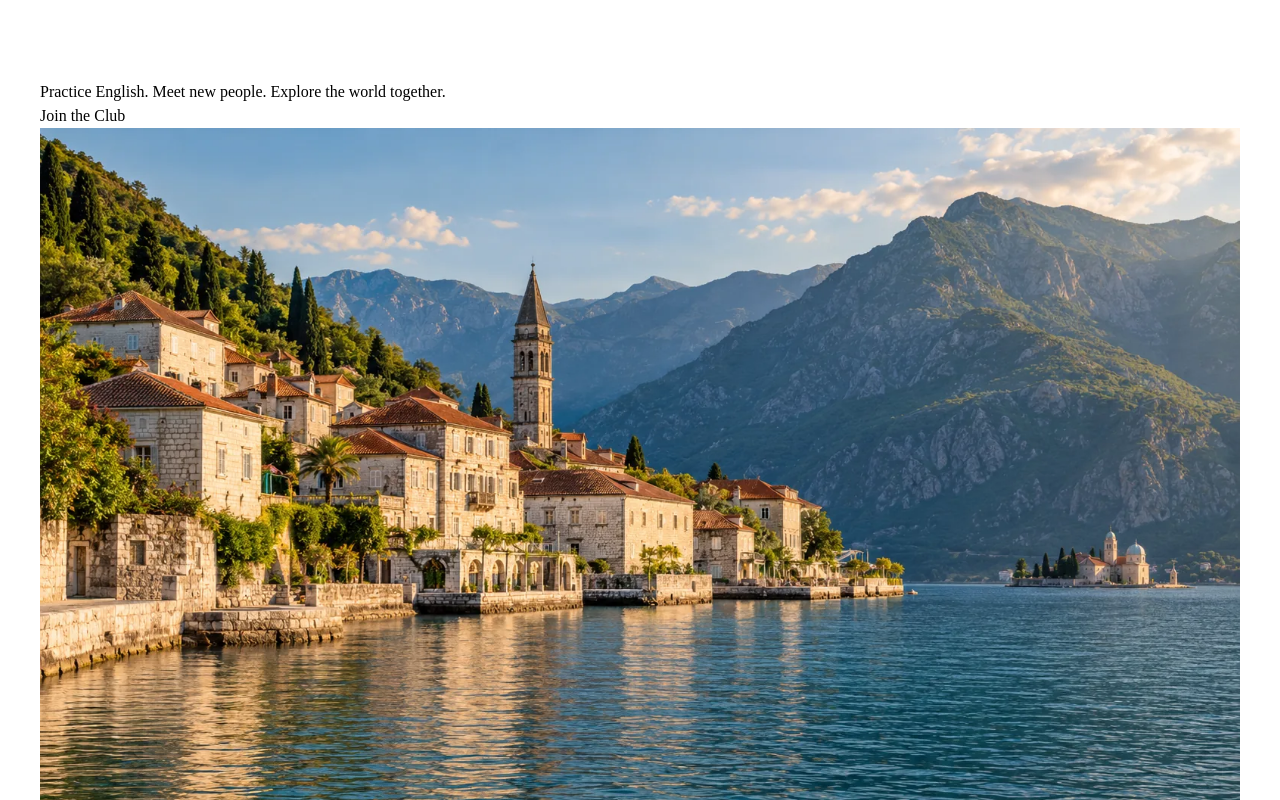
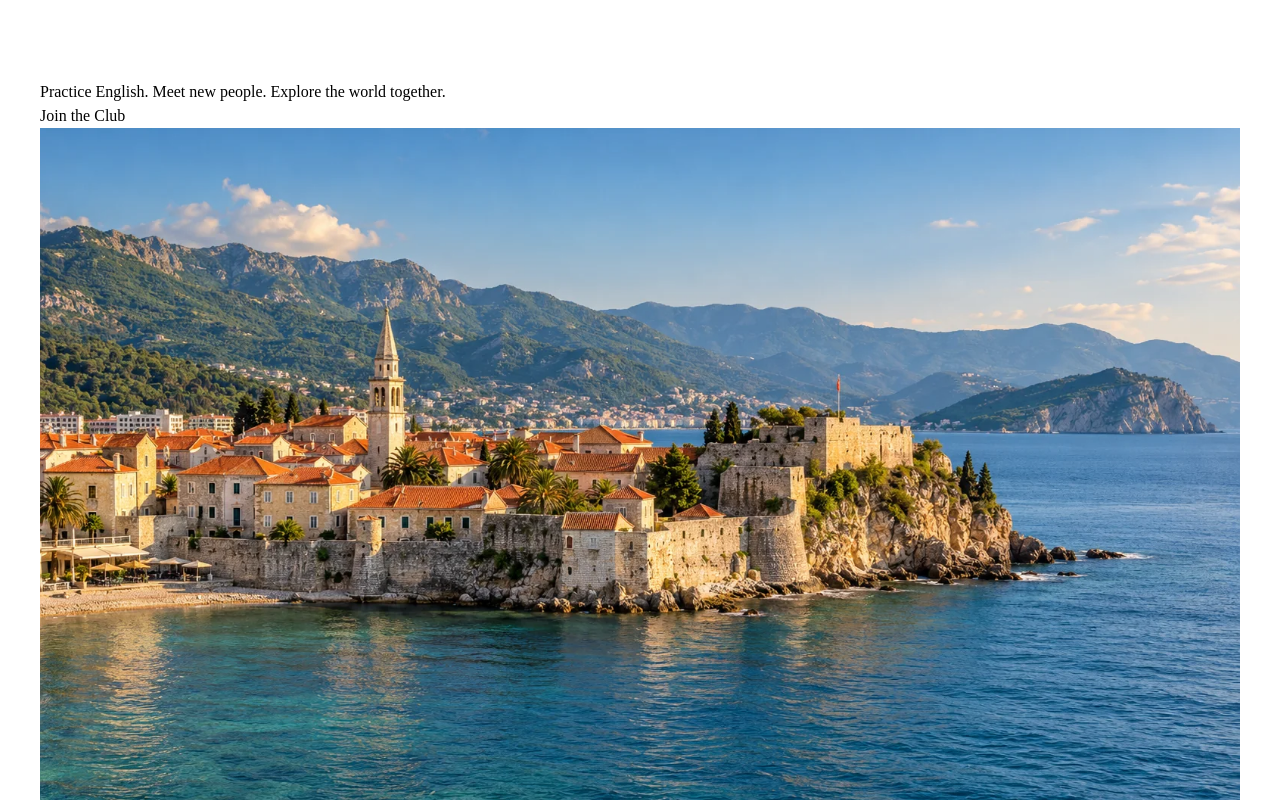
Before and after one commit to asamusenkaEPAM/AIBY, a React (Vite) app in the folder examples/english-club/source/: page / in a window 1280 px wide. Shown: the part 1380-2180 px from the top of the page. Built offline with nearby package versions, Linux system fonts and the light colour scheme; a web font is replaced by a local one.

Commit message:
Replace hero with Budva Old Town

```diff
--- a/examples/english-club/source/index.html
+++ b/examples/english-club/source/index.html
@@ -11,9 +11,9 @@
     <meta property="og:type" content="website" />
     <meta property="og:title" content="English Conversation Club in Budva" />
     <meta property="og:description" content="Real people, real conversations, and a warmer way to practice English in Budva." />
-    <meta property="og:url" content="https://asamusenkaepam.github.io/budva-english-club/" />
-    <meta property="og:image" content="https://asamusenkaepam.github.io/budva-english-club/images/perast-hero.webp" />
-    <meta property="og:image:alt" content="Perast waterfront and the mountains of the Bay of Kotor" />
+    <meta property="og:url" content="https://asamusenkaepam.github.io/AIBY/examples/english-club/" />
+    <meta property="og:image" content="https://asamusenkaepam.github.io/AIBY/examples/english-club/dist/images/budva-old-town-hero.webp" />
+    <meta property="og:image:alt" content="Budva Old Town with its stone walls, terracotta roofs, church tower, and the Adriatic Sea" />
     <meta name="twitter:card" content="summary_large_image" />
     <link rel="preconnect" href="https://fonts.googleapis.com" />
     <link rel="preconnect" href="https://fonts.gstatic.com" crossorigin />
--- a/examples/english-club/source/src/components/Hero.jsx
+++ b/examples/english-club/source/src/components/Hero.jsx
@@ -33,8 +33,8 @@ export default function Hero() {
         <div className="absolute -left-6 -top-6 size-24 rounded-full bg-terracotta/25 blur-2xl" aria-hidden="true" />
         <div className="hero-image-frame relative h-[410px] overflow-hidden shadow-lift sm:h-[500px] lg:h-[420px]">
           <img
-            src="./images/perast-hero.webp"
-            alt="Perast waterfront and the mountains of the Bay of Kotor in warm afternoon light"
+            src="./images/budva-old-town-hero.webp"
+            alt="Budva Old Town with its stone walls, terracotta roofs, church tower, and the Adriatic Sea"
             className="h-full w-full object-cover object-center transition-transform duration-700 hover:scale-[1.02]"
             width="1600"
             height="1000"
```
Also changed, not shown: examples/english-club/source/public/images/budva-old-town-hero.webp (added), examples/english-club/source/public/images/perast-hero.webp (deleted), 4 other files (tests, documents, lock files or other folders).
